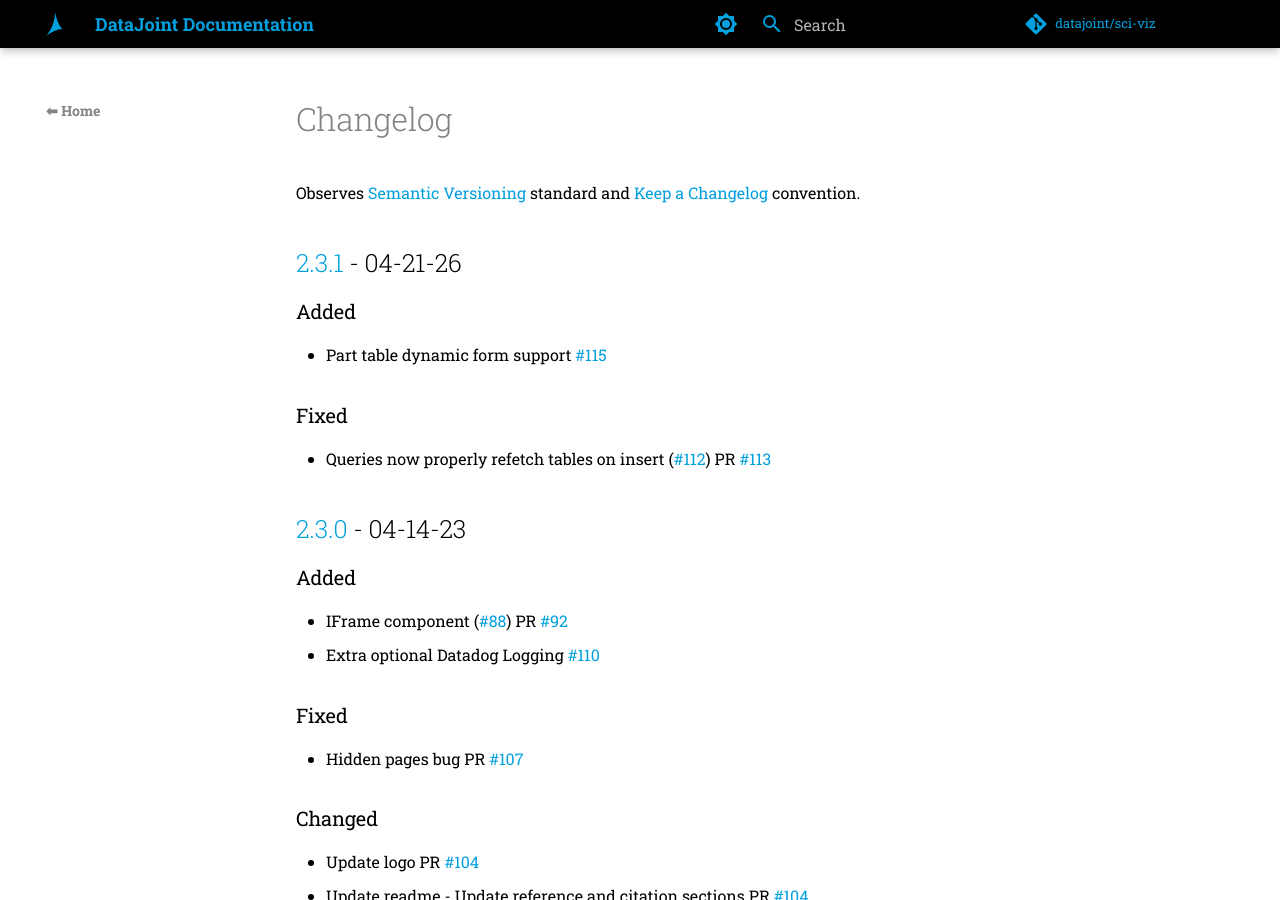
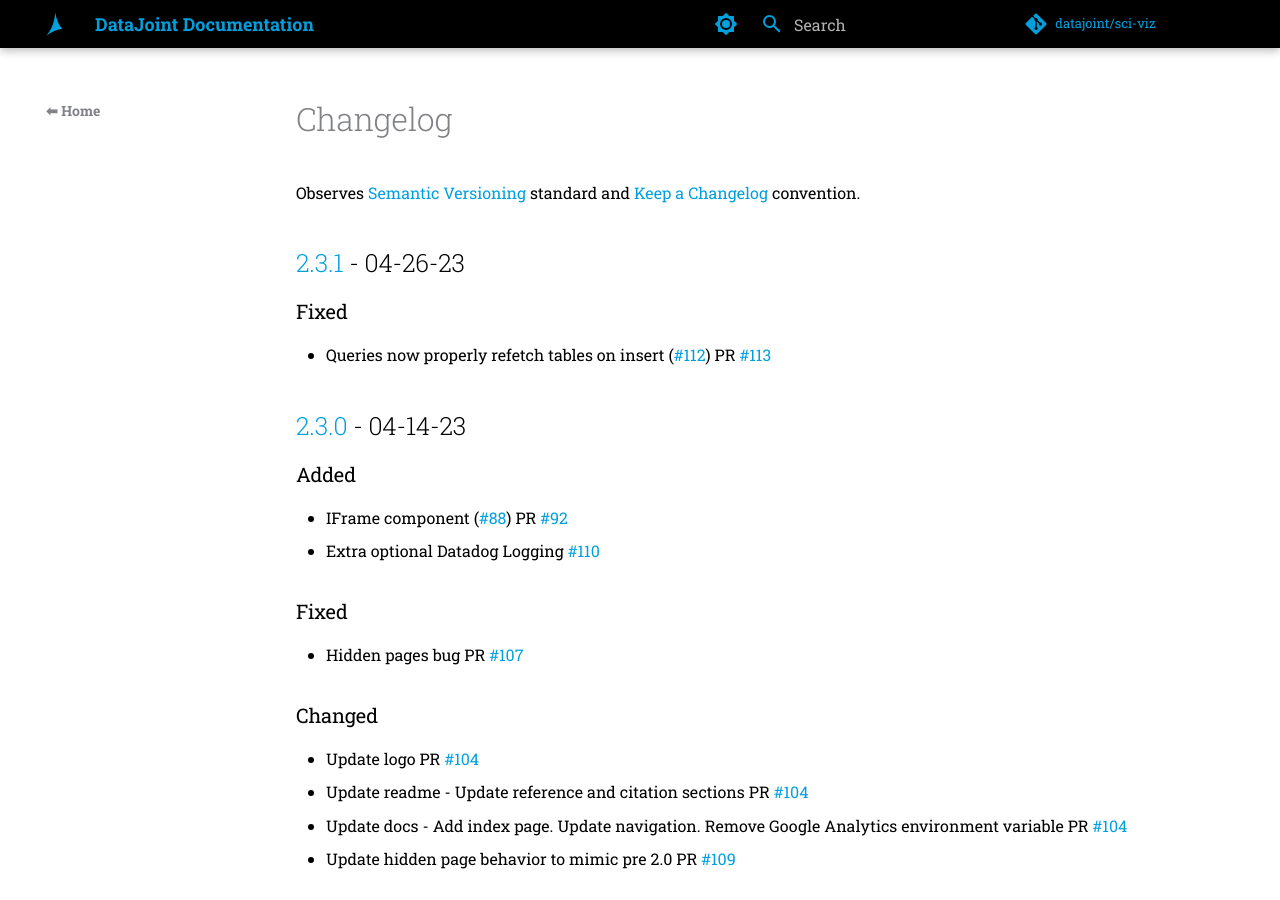
Before and after one commit to datajoint/sci-viz, an MkDocs documentation site: the page built from docs/src/changelog.md, in a window 1280 px wide and 900 px high. Built offline with MkDocs 1.6.1 and Material for MkDocs 9.7.7, drawn with Linux system fonts in a browser that asks for light colours; comment, search, counter and statistics services are not loaded; the version menu is left out.

Commit message:
changelog and bump pharus

```diff
--- a/docs/src/changelog.md
+++ b/docs/src/changelog.md
@@ -2,11 +2,7 @@
 
 Observes [Semantic Versioning](https://semver.org/spec/v2.0.0.html) standard and [Keep a Changelog](https://keepachangelog.com/en/1.0.0/) convention.
 
-## [2.3.1] - 04-21-26
-
-### Added
-
-- Part table dynamic form support [#115](https://github.com/datajoint/sci-viz/pull/115)
+## [2.3.1] - 04-26-23
 
 ### Fixed
 
```
